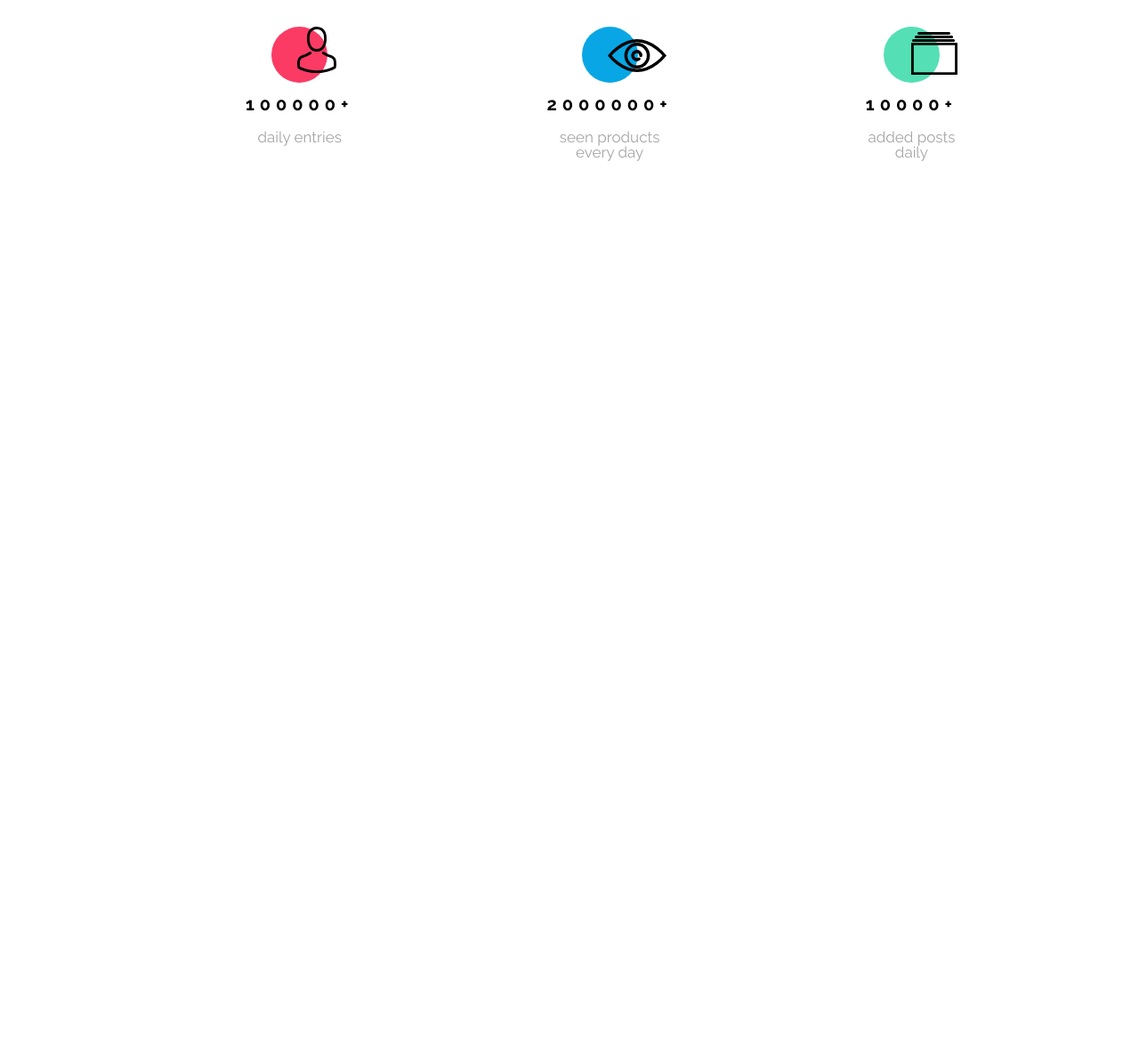
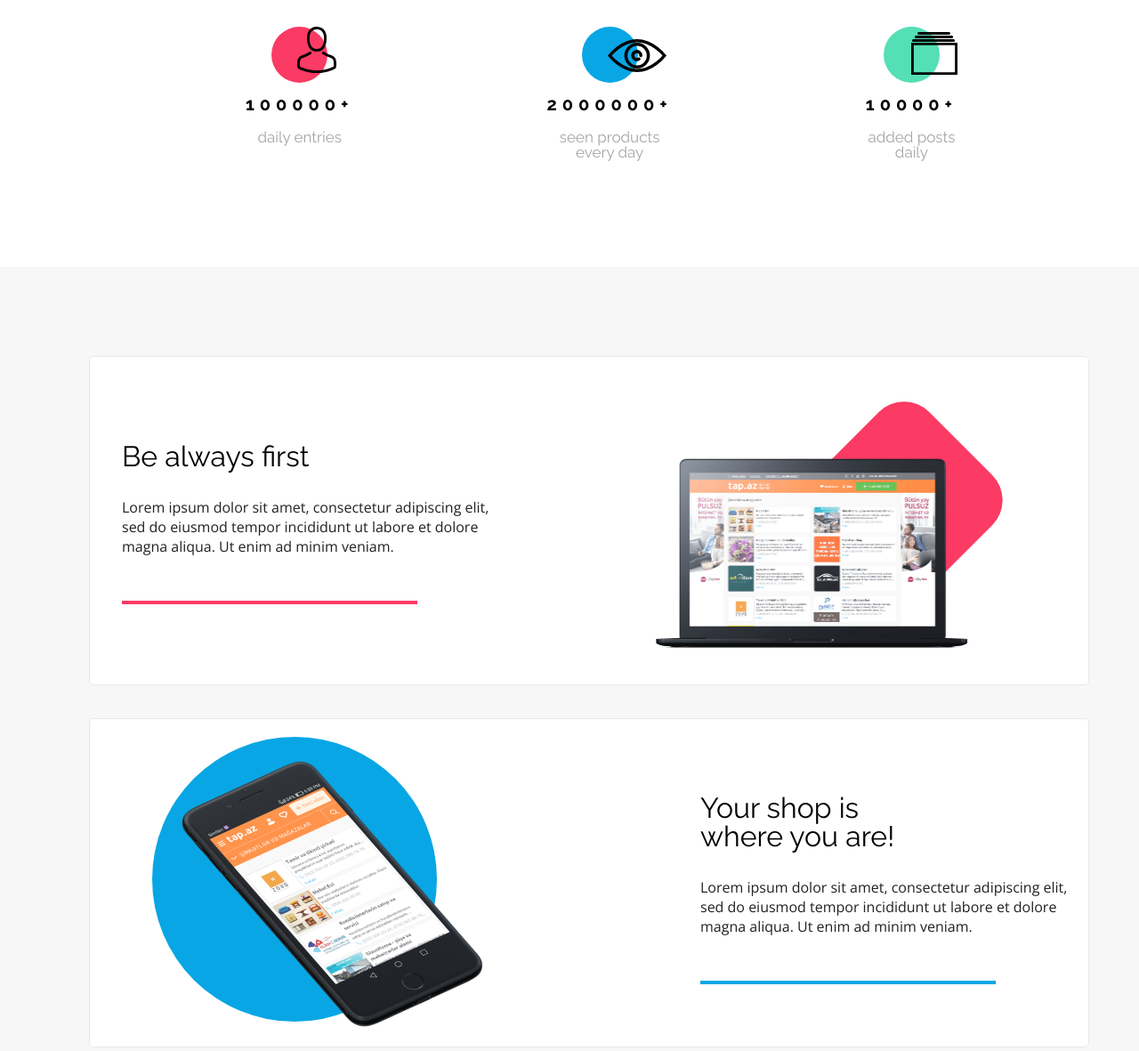
Before and after one commit to haniyan/BestShop-onepage-, a plain HTML site: page index.html in a window 1280 px wide. Shown: the part 1118-2299 px from the top of the page at 89% size. Before the commit the page ends 1418 px from the top, so only its background shows below. Drawn offline with nearby package versions, Linux system fonts and the light colour scheme.

Commit message:
statistics + benefits styles

```diff
--- a/index.html
+++ b/index.html
@@ -49,7 +49,7 @@
             </div>
             <div class="statistics-column">
                 <div class="statistics__circle">
-                    <img class="statistics__img" src="assets/Eye.svg" alt="person" />
+                    <img class="statistics__img" src="assets/Eye.svg" alt="person"/>
                 </div>
                 <div class="statistics__number">2000000+</div>
                 <div class="statistics__description">seen products<br>every day</div>
@@ -62,24 +62,58 @@
                 <div class="statistics__description">added posts<br>daily</div>
             </div>
         </div>
+    </div>
 </section>
 
-<!--<section class="benefits">-->
-<!--    <h2></h2>-->
-<!--    <div>-->
-<!--        <h3></h3>-->
-<!--        <p></p>-->
-<!--        <img src="" alt=""></img>-->
-<!--    </div>-->
-<!--    <div><h3></h3>-->
-<!--        <p></p>-->
-<!--        <img src="" alt></img>-->
-<!--    </div>-->
-<!--    <div><h3></h3>-->
-<!--        <p></p>-->
-<!--        <img src="" alt></img></div>-->
+<section class="benefits">
+    <div class="benefits-container container">
+        <div class="benefits-row benefits-row--notebook">
+            <div class="benefits__textarea">
+                <h2 class="benefits__title">Be always first</h2>
+                <p class="benefits__description">
+                    Lorem ipsum dolor sit amet, consectetur adipiscing elit, sed do
+                    eiusmod tempor incididunt ut labore et dolore magna aliqua. Ut
+                    enim ad minim veniam.
+                </p>
+            </div>
+            <div class="benefits__image">
+                <img src="assets/Macbook.png" alt="macbook"/>
+            </div>
+        </div>
+        <div class="benefits-row benefits-row--phone">
+            <div class="benefits__textarea">
+                <h2 class="benefits__title">Your shop is<br>where you are!</h2>
+                <p class="benefits__description">
+                    Lorem ipsum dolor sit amet, consectetur adipiscing elit, sed do
+                    eiusmod tempor incididunt ut labore et dolore magna aliqua. Ut
+                    enim ad minim veniam.
+                </p>
+            </div>
+            <div class="benefits__image">
+                <img src="assets/iPhone.png" alt="iPhone"/>
+            </div>
+        </div>
+        <div class="benefits-double">
+            <div class="benefits-row benefits-row--solo">
+                <div class="benefits__textarea">
+                    <h2 class="benefits__title">Your shop is<br>where you are!</h2>
+                    <p class="benefits__description">
+                        Lorem ipsum dolor sit amet, consectetur adipiscing elit, sed do
+                        eiusmod tempor incididunt ut labore et dolore magna aliqua. Ut
+                        enim ad minim veniam.
+                    </p>
+                </div>
+            </div>
+            <div class="benefits-row benefits-row--image">
+                <img src="assets/Trumpet.png" alt="Trumpet"/>
+            </div>
+        </div>
+    </div>
 
-<!--</section>-->
+
+    </div>
+
+</section>
 
 <!--<section class="pricing">-->
 <!--    <h2></h2>-->
--- a/style/style.css
+++ b/style/style.css
@@ -219,3 +219,116 @@ h2 {
     font-size: 1.0625rem;
     margin-top: 19px;
 }
+
+.benefits {
+    padding: 100px 0;
+    background-color: var(--color-light-grey);
+
+}
+
+.benefits-container {
+    padding: 0 100px;
+
+}
+
+.benefits-row {
+    width: 1124px;
+    height: 370px;
+    background-color: var(--color-white);
+    border: 1px solid #E8E9ED;
+    display: flex;
+    justify-content: space-between;
+    align-items: flex-end;
+    margin-bottom: 37px;
+    border-radius: 5px;
+}
+
+.benefits-row--notebook {
+    --accent-color: var(--color-redish);
+}
+
+.benefits__textarea {
+    max-width: 416px;
+    margin: 90px 36px;
+}
+
+.benefits__textarea::after {
+    content: "";
+    width: 332px;
+    height: 4px;
+    background-color: var(--accent-color);
+    display: block;
+    margin-top: 50px;
+}
+
+.benefits__title {
+    text-align: left;
+    font-family: var(--font-raleway);
+    font-size: 2rem;
+    color: var(--color-black);
+    margin-bottom: 30px;
+}
+
+.benefits__description {
+    margin-top: 30px;
+    line-height: 1.375rem;
+}
+
+.benefits__image {
+    position: relative;
+}
+
+.benefits__image img {
+    position: relative;
+    z-index: 2;
+}
+
+.benefits-row--notebook .benefits__image img {
+    width: 386px;
+    height: auto;
+}
+
+.benefits-row--notebook .benefits__image {
+    margin-right: 117px;
+    margin-bottom: 38px;
+}
+
+.benefits-row--notebook .benefits__image::before {
+    content: "";
+    width: 180px;
+    height: 180px;
+    background-color: var(--accent-color);
+    display: block;
+    border-radius: 40px;
+    position: absolute;
+    right: 0;
+    top: -40px;
+    transform: rotate(45deg);
+}
+
+.benefits-row--phone{
+    --accent-color: var(--color-primary);
+    flex-direction: row-reverse;
+    padding: 0 20px 0 70px;
+}
+
+.benefits-row--phone .benefits__image::before {
+    content: "";
+    width: 320px;
+    height: 320px;
+    background-color: var(--accent-color);
+    display: block;
+    border-radius: 50%;
+    position: absolute;
+    left: 0;
+    top: -20px;
+}
+
+.benefits-row--phone .benefits__image img {
+    width: 426px;
+    height: auto;
+}
+
+.benefits-row--phone .benefits__textarea {
+    margin: 70px 0;
+}
```
